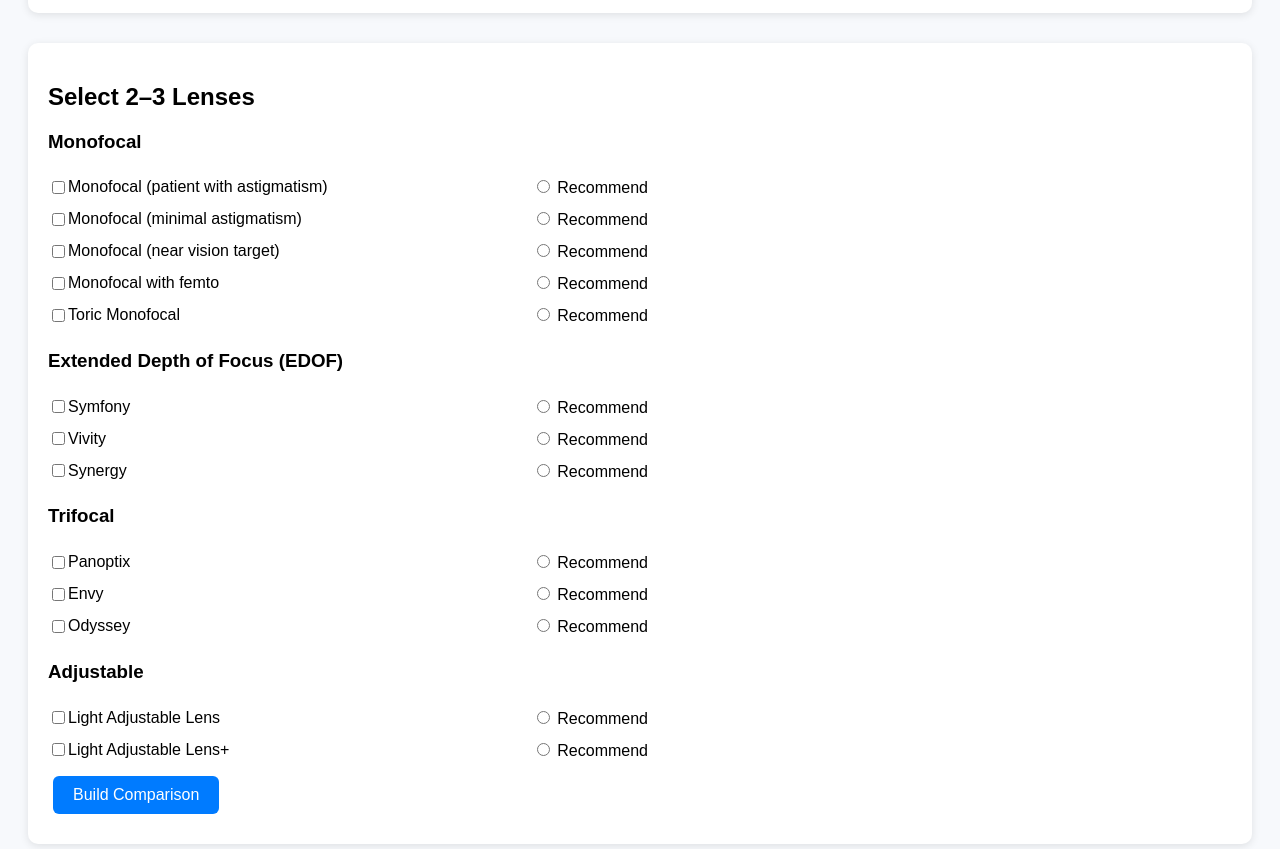
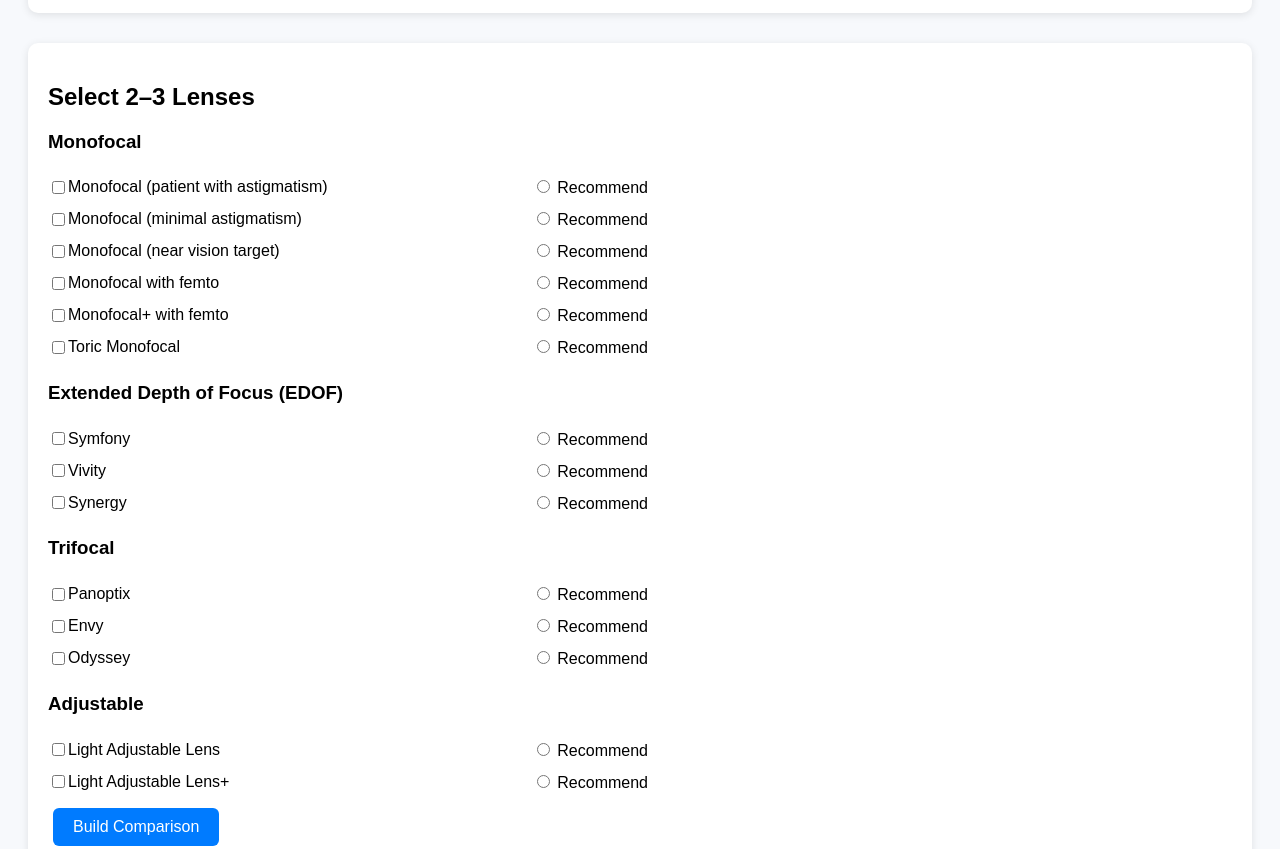
Before and after one commit to eyeDocMD/IOLSelection, a plain HTML site: page index.html in a window 1280 px wide. Shown: the part 720-1569 px from the top of the page. Drawn offline with nearby package versions, Linux system fonts and the light colour scheme.

Commit message:
Update index.html

```diff
--- a/index.html
+++ b/index.html
@@ -164,6 +164,14 @@
         pros: "Crisp distance vision with minimal side effects",
         cons: "Glasses needed for intermediate/near tasks"
       },
+         {
+        displayName: "Monofocal+ with femto",
+        name: "Monofocal+ (Standard) with laser astigmatism correction",
+        type: "Monofocal",
+        expectedVision: "Good distance and intermediate vision without glasses. Wear glasses for near tasks",
+        pros: "Crisp distance vision with minimal side effects",
+        cons: "Glasses needed for near tasks"
+      },
       {
         displayName: "Toric Monofocal",
         name: "Toric Monofocal",
@@ -201,7 +209,7 @@
         name: "Light Adjustable Lens",
         type: "Adjustable",
         expectedVision: "Good distance, intermediate vision without glasses. May need readers for small print but can adjust lens to preferred vision target.",
-        pros: "High precision distance vision; fine-tune implant after surgery",
+        pros: "Highest precision distance vision",
         cons: "Extra clinic visits and may need readers"
       },
       {
@@ -209,7 +217,7 @@
         name: "Light Adjustable Lens",
         type: "Adjustable with extended depth of focus",
         expectedVision: "Good distance, intermediate vision without glasses. May need readers for smallest print.",
-        pros: "High precision + extended range",
+        pros: "Highest precision + extended range",
         cons: "Extra clinic visits and may need readers"
       },
       {
@@ -217,23 +225,24 @@
         name: "J&J Symfony",
         type: "Extended Depth of Focus Lens",
         expectedVision: "Good distance, intermediate vision without glasses. Small print likely to need glasses",
-        pros: "Extended depth of focus; reduced halos",
-        cons: "May need readers for fine print"
+        pros: "Extended depth of focus",
+        cons: "May need readers for fine print, some halo/glare at night"
       },
       {
         displayName: "Vivity",
         name: "Alcon Vivity",
         type: "Extended Depth of Focus Lens",
-        expectedVision: "Good distance, intermediate vision without glasses. Small print likely to need glasses",
-        pros: "Extended range of vision",
+        expectedVision: "Good distance, intermediate vision without glasses. Good but not perfect near vision. Small print likely to need glasses",
+        pros: "Extended range of vision with minimal halo/glare",
         cons: "Less near vision than trifocals"
       },
       {
         displayName: "Synergy",
         name: "J&J Synergy",
         type: "Multifocal/Extended Depth of Focus Lens",
+        expectedVision: "Good distance, intermediate vision without glasses. Very good near vision",
         pros: "Combines multifocal and EDOF; best for night driving",
-        cons: "May have more halos than Symfony"
+        cons: "May have more halos than monofocal lens"
       }
     ];
 
@@ -287,7 +296,7 @@
       group.forEach(lens => {
         lensList.innerHTML += `
           <div class="lens-option">
-            <input type="checkbox" id="${lens.id}" data-name="${lens.name}" data-type="${lens.type}" data-pros="${lens.pros}" data-cons="${lens.cons}">
+            <input type="checkbox" id="${lens.id}" data-name="${lens.name}" data-type="${lens.type}" data-exp="${lens.expectedVision}" data-pros="${lens.pros}" data-cons="${lens.cons}">
             <label for="${lens.id}">${lens.displayName}</label>
             <div class="recommendation-radio">
               <input type="radio" name="recommendation" value="${lens.name}"> Recommend
@@ -324,6 +333,7 @@
       const rows = {
         "Recommended": checkboxes.map(cb => cb.dataset.name === recommended ? "⭐ Recommended" : ""),
         "Lens Type": checkboxes.map(cb => cb.dataset.type),
+        "Vision goal": checkboxes.map(cb => cb.dataset.exp),
         "Pros": checkboxes.map(cb => cb.dataset.pros),
         "Cons": checkboxes.map(cb => cb.dataset.cons),
         "Other": checkboxes.map(() => {
```
